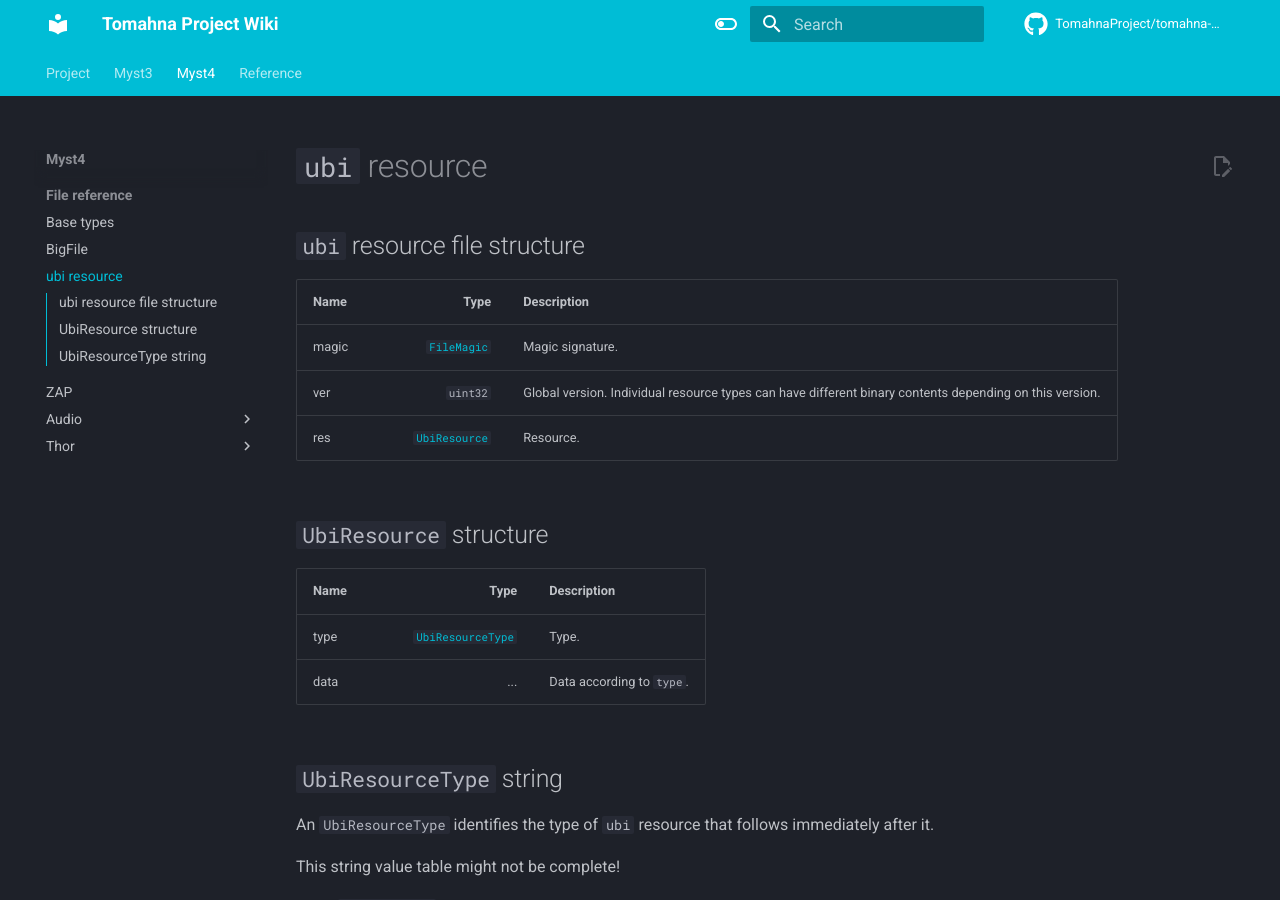
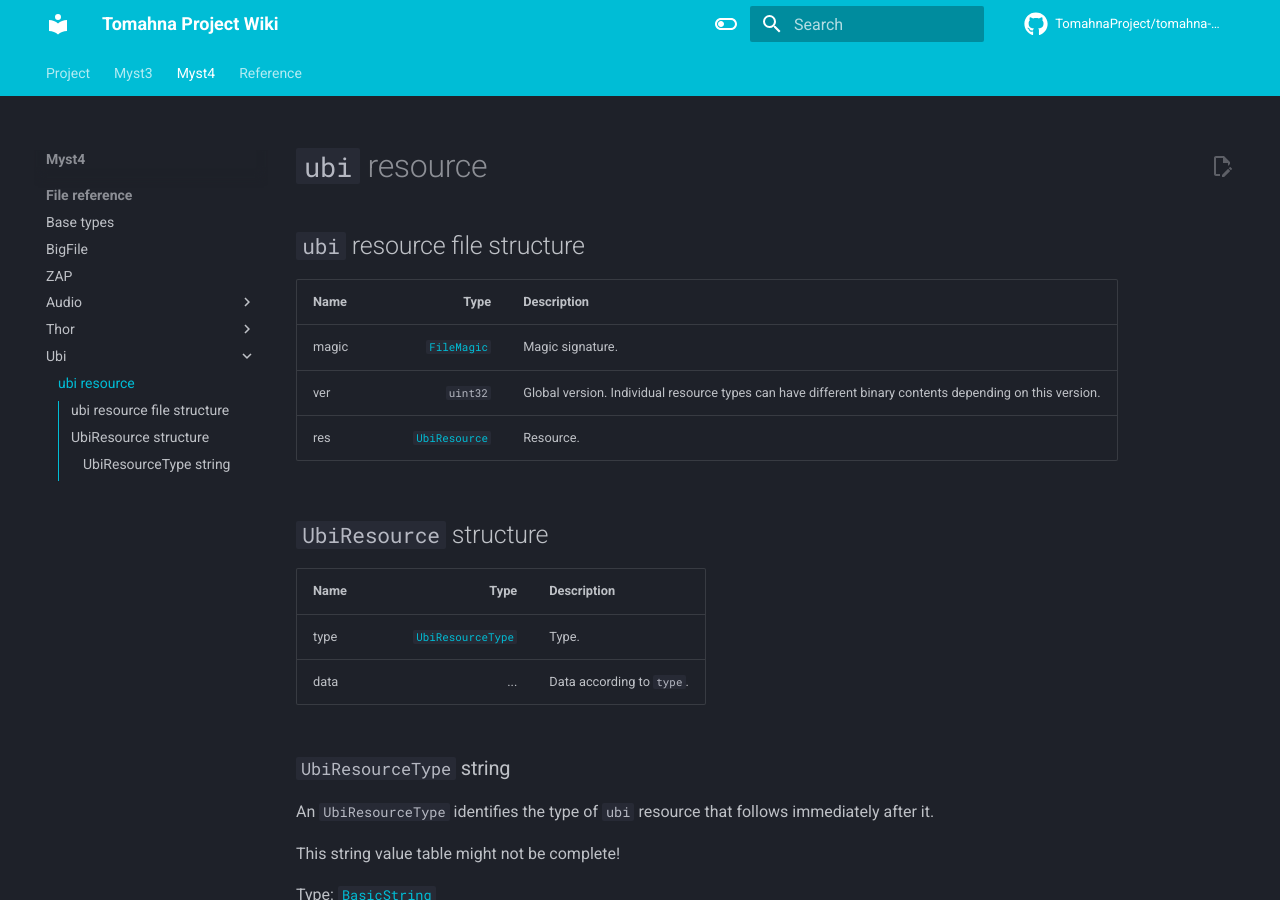
Before and after one commit to TomahnaProject/tomahna-project-wiki, an MkDocs documentation site: the page built from docs/myst4/file-reference/ubi/index.md, in a window 1280 px wide and 900 px high. Built offline with MkDocs 1.6.1 and Material for MkDocs 9.7.7, drawn with Linux system fonts in a browser that asks for light colours; comment, search, counter and statistics services are not loaded.

```diff
--- a/docs/myst4/file-reference/ubi-resource.md
+++ b/docs/myst4/file-reference/ubi/index.md
@@ -4,7 +4,7 @@
 
 | Name | Type | Description |
 | :-- | --: | --- |
-| magic | [`FileMagic`](./base.md#filemagic-string) | Magic signature. |
+| magic | [`FileMagic`](../base.md#filemagic-string) | Magic signature. |
 | ver | `uint32` | Global version. Individual resource types can have different binary contents depending on this version. |
 | res | [`UbiResource`](#ubiresource-structure) | Resource. |
 
@@ -15,13 +15,13 @@
 | type | [`UbiResourceType`](#ubiresourcetype-string) | Type. |
 | data | ... | Data according to `type`. |
 
-## `UbiResourceType` string
+### `UbiResourceType` string
 
 An `UbiResourceType` identifies the type of `ubi` resource that follows immediately after it.
 
 This string value table might not be complete!
 
-Type: [`BasicString`](./base.md#basicstring-structure)
+Type: [`BasicString`](../base.md#basicstring-structure)
 
 | Value | Description |
 | :-- | --- |
```
Also changed, not shown: docs/myst4/file-reference/thor/index.md (+1 -1 lines).
